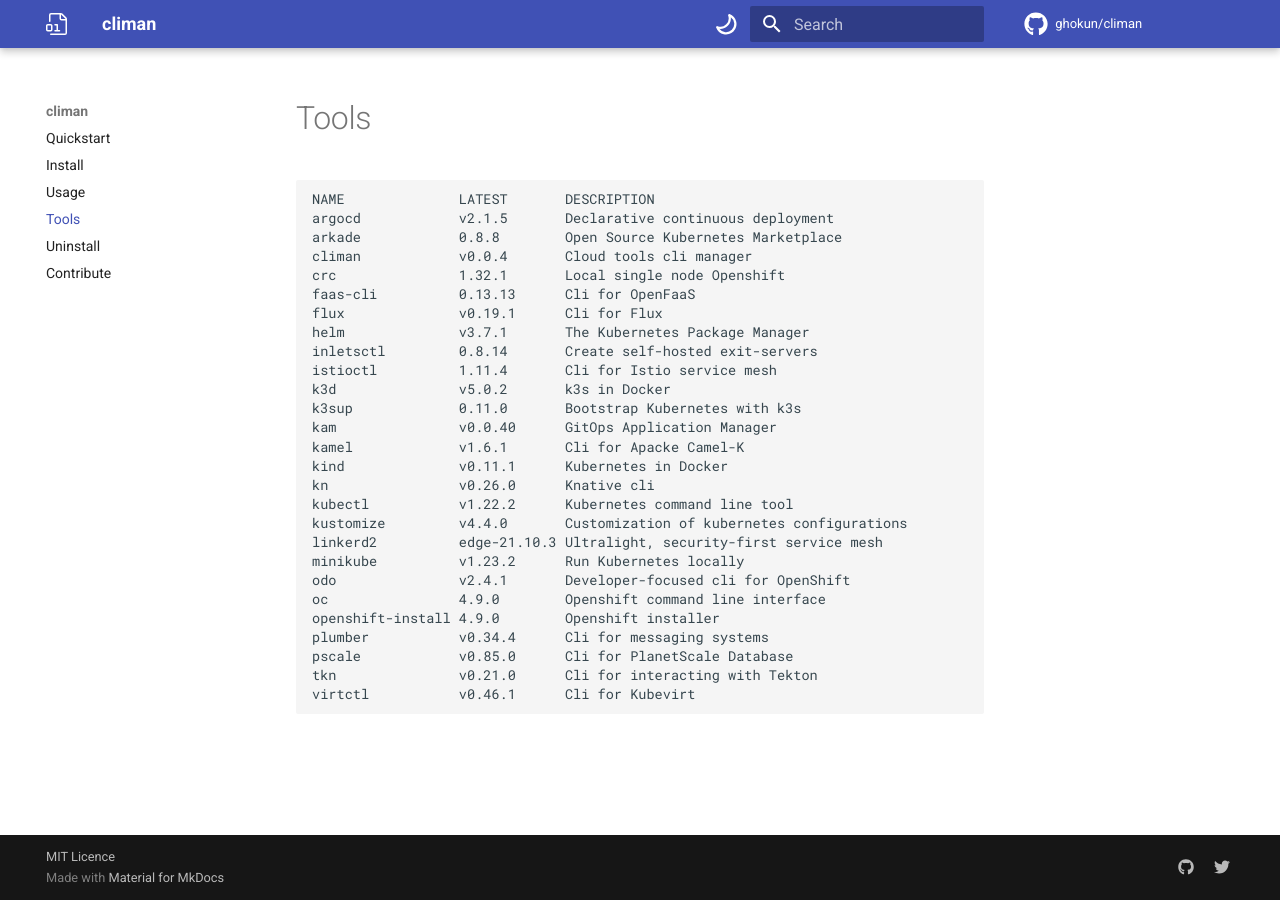
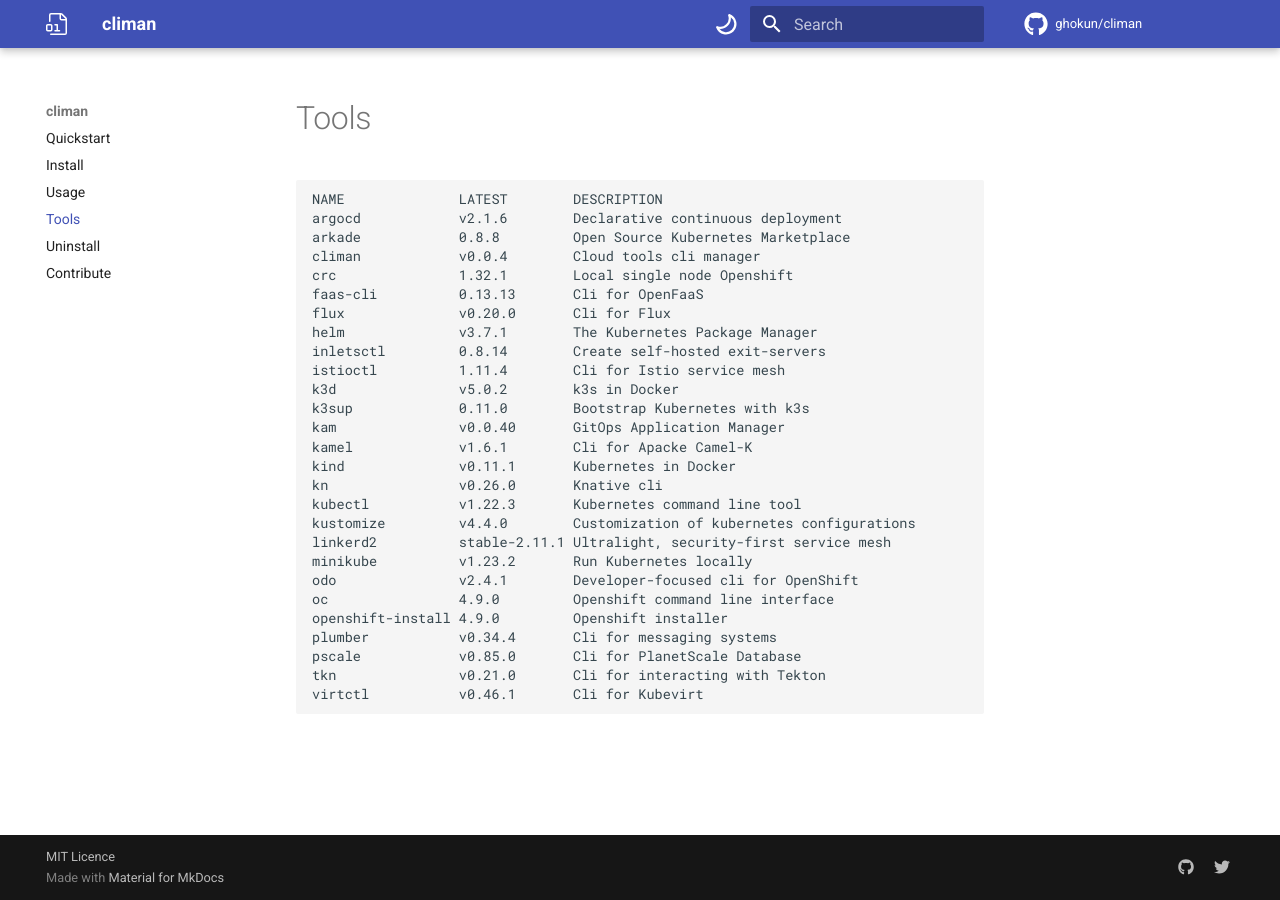
Before and after one commit to ghokun/climan-runner, an MkDocs documentation site: the page built from docs/tools.md, in a window 1280 px wide. Built offline with MkDocs 1.6.1 and Material for MkDocs 9.7.7, drawn with Linux system fonts in a browser that asks for light colours; comment, search, counter and statistics services are not loaded.

Commit message:
Actions commit

````diff
--- a/docs/argocd/latest.json
+++ b/docs/argocd/latest.json
@@ -1 +1 @@
-{"version":"v2.1.5","supports":521,"platforms":{"darwin_amd64":{"url":"https://github.com/argoproj/argo-cd/releases/download/v2.1.5/argocd-darwin-amd64"},"linux_amd64":{"url":"https://github.com/argoproj/argo-cd/releases/download/v2.1.5/argocd-linux-amd64"},"windows_amd64":{"url":"https://github.com/argoproj/argo-cd/releases/download/v2.1.5/argocd-windows-amd64.exe"}}}
+{"version":"v2.1.6","supports":521,"platforms":{"darwin_amd64":{"url":"https://github.com/argoproj/argo-cd/releases/download/v2.1.6/argocd-darwin-amd64"},"linux_amd64":{"url":"https://github.com/argoproj/argo-cd/releases/download/v2.1.6/argocd-linux-amd64"},"windows_amd64":{"url":"https://github.com/argoproj/argo-cd/releases/download/v2.1.6/argocd-windows-amd64.exe"}}}
--- a/docs/argocd/versions.json
+++ b/docs/argocd/versions.json
@@ -1 +1 @@
-{"supports":521,"versions":["v2.1.5","v2.1.4","v2.1.3","v2.1.2","v2.1.1","v2.1.0","v2.1.0-rc3","v2.1.0-rc2","v2.1.0-rc1","v2.0.5","v2.0.4","v2.0.3","v2.0.2","v2.0.1","v2.0.0","v2.0.0-rc4","v2.0.0-rc3","v2.0.0-rc2","v2.0.0-rc1","v1.7.14","v1.8.7","v1.8.6","v1.7.13","v1.8.5","v1.7.12","v1.8.4","v1.8.3","v1.8.2","v1.8.1","v1.7.11","v1.8.0","v1.8.0-rc2","v1.8.0-rc1","v1.7.10","v1.7.9","v1.7.8","v1.7.7","v1.7.6","v1.7.5","v1.7.4","v1.7.3","v1.7.2","v1.7.1","v1.7.0","v1.7.0-rc1","v1.6.2","v1.6.1","v1.6.0","v1.5.8","v1.6.0-rc2","v1.5.7","v1.6.0-rc1","v1.5.6","v1.5.5","v1.5.4","v1.5.3","v1.4.3","v1.5.2","v1.5.1","v1.5.0","v1.5.0-rc3","v1.5.0-rc2","v1.5.0-rc1","v1.4.2","v1.4.1","v1.4.0","v1.4.0-rc1","v1.3.6","v1.3.5","v1.3.4","v1.3.3","v1.3.2","v1.3.1","v1.3.0","v1.3.0-rc5","v1.3.0-rc4","v1.2.5","v1.3.0-rc3","v1.3.0-rc2","v1.2.4","v1.3.0-rc1","v1.2.3","v1.2.2","v1.2.1","v1.2.0","v1.2.0-rc2","v1.2.0-rc1","v1.1.2","v1.1.1","v1.1.0","v1.1.0-rc8","v1.1.0-rc7","v1.1.0-rc6","v1.1.0-rc5","v1.1.0-rc4","v1.1.0-rc3","v1.1.0-rc2","v1.0.2","v1.1.0-rc1","v1.0.1"]}
+{"supports":521,"versions":["v2.1.6","v2.1.5","v2.1.4","v2.1.3","v2.1.2","v2.1.1","v2.1.0","v2.1.0-rc3","v2.1.0-rc2","v2.1.0-rc1","v2.0.5","v2.0.4","v2.0.3","v2.0.2","v2.0.1","v2.0.0","v2.0.0-rc4","v2.0.0-rc3","v2.0.0-rc2","v2.0.0-rc1","v1.7.14","v1.8.7","v1.8.6","v1.7.13","v1.8.5","v1.7.12","v1.8.4","v1.8.3","v1.8.2","v1.8.1","v1.7.11","v1.8.0","v1.8.0-rc2","v1.8.0-rc1","v1.7.10","v1.7.9","v1.7.8","v1.7.7","v1.7.6","v1.7.5","v1.7.4","v1.7.3","v1.7.2","v1.7.1","v1.7.0","v1.7.0-rc1","v1.6.2","v1.6.1","v1.6.0","v1.5.8","v1.6.0-rc2","v1.5.7","v1.6.0-rc1","v1.5.6","v1.5.5","v1.5.4","v1.5.3","v1.4.3","v1.5.2","v1.5.1","v1.5.0","v1.5.0-rc3","v1.5.0-rc2","v1.5.0-rc1","v1.4.2","v1.4.1","v1.4.0","v1.4.0-rc1","v1.3.6","v1.3.5","v1.3.4","v1.3.3","v1.3.2","v1.3.1","v1.3.0","v1.3.0-rc5","v1.3.0-rc4","v1.2.5","v1.3.0-rc3","v1.3.0-rc2","v1.2.4","v1.3.0-rc1","v1.2.3","v1.2.2","v1.2.1","v1.2.0","v1.2.0-rc2","v1.2.0-rc1","v1.1.2","v1.1.1","v1.1.0","v1.1.0-rc8","v1.1.0-rc7","v1.1.0-rc6","v1.1.0-rc5","v1.1.0-rc4","v1.1.0-rc3","v1.1.0-rc2","v1.0.2","v1.1.0-rc1"]}
--- a/docs/flux/versions.json
+++ b/docs/flux/versions.json
@@ -1 +1 @@
-{"supports":827,"versions":["v0.19.1","v0.19.0","v0.18.3","v0.18.2","v0.18.1","v0.18.0","v0.17.2","v0.17.1","v0.17.0","v0.16.2","v0.16.1","v0.16.0","v0.15.3","v0.15.2","v0.15.1","v0.15.0","v0.14.2","v0.14.1","v0.14.0","v0.13.4","v0.13.3","v0.13.2","v0.13.1","v0.13.0","v0.12.3","v0.12.2","v0.12.1","v0.12.0","v0.11.0","v0.10.0","v0.9.1","v0.9.0","v0.8.2","v0.8.1","v0.8.0","v0.7.7","v0.7.6","v0.7.5","v0.7.4","v0.7.3","v0.7.2","v0.7.1","v0.7.0","v0.6.3","v0.6.2","v0.6.1","v0.6.0","v0.5.9","v0.5.8","v0.5.7","v0.5.6","v0.5.5","v0.5.4","v0.5.3","v0.5.2","v0.5.1","v0.5.0","v0.4.3","v0.4.2","v0.4.1","v0.4.0","v0.3.0","v0.2.6","v0.2.5","v0.2.4","v0.2.3","v0.2.2","v0.2.1","v0.2.0","v0.1.8","v0.1.7","v0.1.6","v0.1.5","v0.1.4","v0.1.3","v0.1.2","v0.1.1","v0.1.0","v0.0.28","v0.0.27","v0.0.26","v0.0.25","v0.0.24","v0.0.23","v0.0.22","v0.0.21","v0.0.20","v0.0.19","v0.0.18","v0.0.17","v0.0.16","v0.0.15","v0.0.14","v0.0.13","v0.0.12","v0.0.11","v0.0.10","v0.0.9","v0.0.8","v0.0.7"]}
+{"supports":827,"versions":["v0.20.0","v0.19.1","v0.19.0","v0.18.3","v0.18.2","v0.18.1","v0.18.0","v0.17.2","v0.17.1","v0.17.0","v0.16.2","v0.16.1","v0.16.0","v0.15.3","v0.15.2","v0.15.1","v0.15.0","v0.14.2","v0.14.1","v0.14.0","v0.13.4","v0.13.3","v0.13.2","v0.13.1","v0.13.0","v0.12.3","v0.12.2","v0.12.1","v0.12.0","v0.11.0","v0.10.0","v0.9.1","v0.9.0","v0.8.2","v0.8.1","v0.8.0","v0.7.7","v0.7.6","v0.7.5","v0.7.4","v0.7.3","v0.7.2","v0.7.1","v0.7.0","v0.6.3","v0.6.2","v0.6.1","v0.6.0","v0.5.9","v0.5.8","v0.5.7","v0.5.6","v0.5.5","v0.5.4","v0.5.3","v0.5.2","v0.5.1","v0.5.0","v0.4.3","v0.4.2","v0.4.1","v0.4.0","v0.3.0","v0.2.6","v0.2.5","v0.2.4","v0.2.3","v0.2.2","v0.2.1","v0.2.0","v0.1.8","v0.1.7","v0.1.6","v0.1.5","v0.1.4","v0.1.3","v0.1.2","v0.1.1","v0.1.0","v0.0.28","v0.0.27","v0.0.26","v0.0.25","v0.0.24","v0.0.23","v0.0.22","v0.0.21","v0.0.20","v0.0.19","v0.0.18","v0.0.17","v0.0.16","v0.0.15","v0.0.14","v0.0.13","v0.0.12","v0.0.11","v0.0.10","v0.0.9","v0.0.8"]}
--- a/docs/kubectl/versions.json
+++ b/docs/kubectl/versions.json
@@ -1 +1 @@
-{"supports":1023,"versions":["v1.23.0-alpha.3","v1.22.2","v1.21.5","v1.20.11","v1.19.15","v1.23.0-alpha.2","v1.22.1","v1.23.0-alpha.1","v1.21.4","v1.20.10","v1.19.14","v1.22.0","v1.22.0-rc.0","v1.21.3","v1.20.9","v1.19.13","v1.22.0-beta.2","v1.22.0-beta.1","v1.22.0-beta.0","v1.21.2","v1.20.8","v1.19.12","v1.18.20","v1.22.0-alpha.3","v1.22.0-alpha.2","v1.21.1","v1.20.7","v1.19.11","v1.18.19","v1.22.0-alpha.1","v1.18.18","v1.19.10","v1.20.6","v1.21.0","v1.21.0-rc.0","v1.20.5","v1.19.9","v1.18.17","v1.21.0-beta.1","v1.21.0-beta.0","v1.20.4","v1.20.3","v1.19.8","v1.18.16","v1.21.0-alpha.3","v1.21.0-alpha.2","v1.21.0-alpha.1","v1.20.2","v1.19.7","v1.18.15","v1.17.17","v1.20.1","v1.19.6","v1.18.14","v1.17.16","v1.18.13","v1.17.15","v1.19.5","v1.20.0","v1.20.0-rc.0","v1.20.0-beta.2","v1.18.12","v1.19.4","v1.17.14","v1.20.0-beta.1","v1.20.0-beta.0","v1.20.0-alpha.3","v1.18.10","v1.17.13","v1.19.3","v1.20.0-alpha.2","v1.20.0-alpha.1","v1.19.2","v1.18.9","v1.17.12","v1.19.1","v1.16.15","v1.19.0","v1.18.8","v1.17.11","v1.16.14","v1.19.0-rc.4","v1.19.0-rc.3","v1.19.0-rc.2","v1.17.9","v1.16.13","v1.18.6","v1.19.0-rc.1","v1.16.12","v1.18.5","v1.17.8","v1.16.12-rc.1","v1.17.8-rc.1","v1.18.5-rc.1","v1.18.4","v1.17.7","v1.16.11","v1.19.0-beta.2","v1.19.0-beta.1","v1.16.10"]}
+{"supports":1023,"versions":["v1.22.3","v1.21.6","v1.20.12","v1.19.16","v1.23.0-alpha.3","v1.22.2","v1.21.5","v1.20.11","v1.19.15","v1.23.0-alpha.2","v1.22.1","v1.23.0-alpha.1","v1.21.4","v1.20.10","v1.19.14","v1.22.0","v1.22.0-rc.0","v1.21.3","v1.20.9","v1.19.13","v1.22.0-beta.2","v1.22.0-beta.1","v1.22.0-beta.0","v1.21.2","v1.20.8","v1.19.12","v1.18.20","v1.22.0-alpha.3","v1.22.0-alpha.2","v1.21.1","v1.20.7","v1.19.11","v1.18.19","v1.22.0-alpha.1","v1.18.18","v1.19.10","v1.20.6","v1.21.0","v1.21.0-rc.0","v1.20.5","v1.19.9","v1.18.17","v1.21.0-beta.1","v1.21.0-beta.0","v1.20.4","v1.20.3","v1.19.8","v1.18.16","v1.21.0-alpha.3","v1.21.0-alpha.2","v1.21.0-alpha.1","v1.20.2","v1.19.7","v1.18.15","v1.17.17","v1.20.1","v1.19.6","v1.18.14","v1.17.16","v1.18.13","v1.17.15","v1.19.5","v1.20.0","v1.20.0-rc.0","v1.20.0-beta.2","v1.18.12","v1.19.4","v1.17.14","v1.20.0-beta.1","v1.20.0-beta.0","v1.20.0-alpha.3","v1.18.10","v1.17.13","v1.19.3","v1.20.0-alpha.2","v1.20.0-alpha.1","v1.19.2","v1.18.9","v1.17.12","v1.19.1","v1.16.15","v1.19.0","v1.18.8","v1.17.11","v1.16.14","v1.19.0-rc.4","v1.19.0-rc.3","v1.19.0-rc.2","v1.17.9","v1.16.13","v1.18.6","v1.19.0-rc.1","v1.16.12","v1.18.5","v1.17.8","v1.16.12-rc.1","v1.17.8-rc.1","v1.18.5-rc.1","v1.18.4","v1.17.7"]}
--- a/docs/linkerd2/versions.json
+++ b/docs/linkerd2/versions.json
@@ -1 +1 @@
-{"supports":571,"versions":["edge-21.10.3","edge-21.10.2","edge-21.10.1","stable-2.11.0","edge-21.9.5","edge-21.9.4","edge-21.9.3","edge-21.9.2","edge-21.9.1","edge-21.8.4","edge-21.8.3","edge-21.8.2","edge-21.8.1","edge-21.7.5","edge-21.7.4","edge-21.7.3","edge-21.7.2","edge-21.7.1","edge-21.6.5","edge-21.6.3","edge-21.6.2","edge-21.6.1","edge-21.5.3","edge-21.5.2","stable-2.10.2","edge-21.5.1","stable-2.9.5","edge-21.4.5","edge-21.4.4","stable-2.10.1","edge-21.4.3","edge-21.4.2","edge-21.4.1","edge-21.3.4","edge-21.3.3","stable-2.10.0","edge-21.3.2","edge-21.3.1","edge-21.2.4","stable-2.9.4","edge-21.2.3","edge-21.2.2","stable-2.9.3","edge-21.2.1","edge-21.1.4","edge-21.1.3","edge-21.1.2","stable-2.9.2","edge-21.1.1","edge-20.12.4","edge-20.12.3","stable-2.9.1","edge-20.12.1","edge-20.11.5","edge-20.11.4","edge-20.11.3","edge-20.11.2","stable-2.9.0","edge-20.11.1","edge-20.10.6","edge-20.10.5","edge-20.10.4","edge-20.10.3","edge-20.10.2","edge-20.10.1","edge-20.9.4","edge-20.9.3","edge-20.9.2","edge-20.9.1","edge-20.8.4","edge-20.8.3","edge-20.8.2","edge-20.8.1","edge-20.7.5","edge-20.7.4","edge-20.7.3","edge-20.7.2","edge-20.7.1","edge-20.6.4","stable-2.8.1","edge-20.6.3","stable-2.8.0","edge-20.6.2","edge-20.6.1","edge-20.5.5","edge-20.5.4","edge-20.5.3","edge-20.5.2","edge-20.5.1","edge-20.4.5","edge-20.4.4","edge-20.4.3","edge-20.4.2","stable-2.7.1","edge-20.4.1","edge-20.3.4","edge-20.3.3","edge-20.3.2","edge-20.3.1","edge-20.2.3"]}
+{"supports":571,"versions":["stable-2.11.1","edge-21.10.3","edge-21.10.2","edge-21.10.1","stable-2.11.0","edge-21.9.5","edge-21.9.4","edge-21.9.3","edge-21.9.2","edge-21.9.1","edge-21.8.4","edge-21.8.3","edge-21.8.2","edge-21.8.1","edge-21.7.5","edge-21.7.4","edge-21.7.3","edge-21.7.2","edge-21.7.1","edge-21.6.5","edge-21.6.3","edge-21.6.2","edge-21.6.1","edge-21.5.3","edge-21.5.2","stable-2.10.2","edge-21.5.1","stable-2.9.5","edge-21.4.5","edge-21.4.4","stable-2.10.1","edge-21.4.3","edge-21.4.2","edge-21.4.1","edge-21.3.4","edge-21.3.3","stable-2.10.0","edge-21.3.2","edge-21.3.1","edge-21.2.4","stable-2.9.4","edge-21.2.3","edge-21.2.2","stable-2.9.3","edge-21.2.1","edge-21.1.4","edge-21.1.3","edge-21.1.2","stable-2.9.2","edge-21.1.1","edge-20.12.4","edge-20.12.3","stable-2.9.1","edge-20.12.1","edge-20.11.5","edge-20.11.4","edge-20.11.3","edge-20.11.2","stable-2.9.0","edge-20.11.1","edge-20.10.6","edge-20.10.5","edge-20.10.4","edge-20.10.3","edge-20.10.2","edge-20.10.1","edge-20.9.4","edge-20.9.3","edge-20.9.2","edge-20.9.1","edge-20.8.4","edge-20.8.3","edge-20.8.2","edge-20.8.1","edge-20.7.5","edge-20.7.4","edge-20.7.3","edge-20.7.2","edge-20.7.1","edge-20.6.4","stable-2.8.1","edge-20.6.3","stable-2.8.0","edge-20.6.2","edge-20.6.1","edge-20.5.5","edge-20.5.4","edge-20.5.3","edge-20.5.2","edge-20.5.1","edge-20.4.5","edge-20.4.4","edge-20.4.3","edge-20.4.2","stable-2.7.1","edge-20.4.1","edge-20.3.4","edge-20.3.3","edge-20.3.2","edge-20.3.1"]}
--- a/docs/minikube/versions.json
+++ b/docs/minikube/versions.json
@@ -1 +1 @@
-{"supports":763,"versions":["v1.23.2","v1.23.1","v1.23.0","v1.22.0","v1.22.0-beta.0","v1.21.0","v1.21.0-beta.0","v1.20.0","v1.20.0-beta.0","v1.19.0","v1.19.0-beta.0","v1.18.1","v1.18.0","v1.18.0-beta.0","v1.17.1","v1.17.0","v1.16.0","v1.16.0-beta.0","v1.15.1","v1.15.0","v1.14.2","v1.14.1","v1.14.0","v1.14.0-beta.0","v1.13.1","v1.13.0","v1.12.3","v1.12.2","v1.12.1","v1.12.0","v1.12.0-beta.1","v1.12.0-beta.0","v1.11.0","v1.10.1","v1.10.0","v1.10.0-beta.2","v1.10.0-beta.1","v1.10.0-beta.0","v1.9.2","v1.9.1","v1.9.0","v1.9.0-beta.2","v1.9.0-beta.1","v1.8.2","v1.8.1","v1.8.0","v1.7.3","v1.7.2","v1.7.1","v1.7.0","v1.7.0-beta.2","v1.7.0-beta.1","v1.7.0-beta.0","v1.6.2","v1.6.1","v1.6.0","v1.6.0-beta.1","v1.6.0-beta.0","v1.5.2","v1.5.1","v1.5.0","v1.5.0-beta.0","v1.4.0","v1.4.0-beta.2","v1.4.0-beta.1","v1.4.0-beta.0","v1.3.1","v1.3.0","v1.2.0","v1.1.1","v1.1.0","v1.0.1","v1.0.0","v0.35.0","v0.34.1","v0.34.0","v0.33.1","v0.33.0","v0.32.0","v0.31.0","v0.30.0","v0.29.0","v0.28.2","v0.28.1","v0.28.0","v0.27.0","v0.26.1","v0.26.0","v0.25.2","v0.25.1","v0.25.0","v0.24.1","v0.24.0","v0.23.0","v0.22.3","v0.22.2","v0.22.1","v0.22.0","v0.21.0","v0.20.0"]}
+{"supports":763,"versions":["v1.24.0-beta.0","v1.23.2","v1.23.1","v1.23.0","v1.22.0","v1.22.0-beta.0","v1.21.0","v1.21.0-beta.0","v1.20.0","v1.20.0-beta.0","v1.19.0","v1.19.0-beta.0","v1.18.1","v1.18.0","v1.18.0-beta.0","v1.17.1","v1.17.0","v1.16.0","v1.16.0-beta.0","v1.15.1","v1.15.0","v1.14.2","v1.14.1","v1.14.0","v1.14.0-beta.0","v1.13.1","v1.13.0","v1.12.3","v1.12.2","v1.12.1","v1.12.0","v1.12.0-beta.1","v1.12.0-beta.0","v1.11.0","v1.10.1","v1.10.0","v1.10.0-beta.2","v1.10.0-beta.1","v1.10.0-beta.0","v1.9.2","v1.9.1","v1.9.0","v1.9.0-beta.2","v1.9.0-beta.1","v1.8.2","v1.8.1","v1.8.0","v1.7.3","v1.7.2","v1.7.1","v1.7.0","v1.7.0-beta.2","v1.7.0-beta.1","v1.7.0-beta.0","v1.6.2","v1.6.1","v1.6.0","v1.6.0-beta.1","v1.6.0-beta.0","v1.5.2","v1.5.1","v1.5.0","v1.5.0-beta.0","v1.4.0","v1.4.0-beta.2","v1.4.0-beta.1","v1.4.0-beta.0","v1.3.1","v1.3.0","v1.2.0","v1.1.1","v1.1.0","v1.0.1","v1.0.0","v0.35.0","v0.34.1","v0.34.0","v0.33.1","v0.33.0","v0.32.0","v0.31.0","v0.30.0","v0.29.0","v0.28.2","v0.28.1","v0.28.0","v0.27.0","v0.26.1","v0.26.0","v0.25.2","v0.25.1","v0.25.0","v0.24.1","v0.24.0","v0.23.0","v0.22.3","v0.22.2","v0.22.1","v0.22.0","v0.21.0"]}
--- a/docs/tools.md
+++ b/docs/tools.md
@@ -1,29 +1,29 @@
 ```
-NAME              LATEST       DESCRIPTION
-argocd            v2.1.5       Declarative continuous deployment
-arkade            0.8.8        Open Source Kubernetes Marketplace
-climan            v0.0.4       Cloud tools cli manager
-crc               1.32.1       Local single node Openshift
-faas-cli          0.13.13      Cli for OpenFaaS
-flux              v0.19.1      Cli for Flux
-helm              v3.7.1       The Kubernetes Package Manager
-inletsctl         0.8.14       Create self-hosted exit-servers
-istioctl          1.11.4       Cli for Istio service mesh
-k3d               v5.0.2       k3s in Docker
-k3sup             0.11.0       Bootstrap Kubernetes with k3s
-kam               v0.0.40      GitOps Application Manager
-kamel             v1.6.1       Cli for Apacke Camel-K
-kind              v0.11.1      Kubernetes in Docker
-kn                v0.26.0      Knative cli
-kubectl           v1.22.2      Kubernetes command line tool
-kustomize         v4.4.0       Customization of kubernetes configurations
-linkerd2          edge-21.10.3 Ultralight, security-first service mesh
-minikube          v1.23.2      Run Kubernetes locally
-odo               v2.4.1       Developer-focused cli for OpenShift
-oc                4.9.0        Openshift command line interface
-openshift-install 4.9.0        Openshift installer
-plumber           v0.34.4      Cli for messaging systems
-pscale            v0.85.0      Cli for PlanetScale Database
-tkn               v0.21.0      Cli for interacting with Tekton
-virtctl           v0.46.1      Cli for Kubevirt
+NAME              LATEST        DESCRIPTION
+argocd            v2.1.6        Declarative continuous deployment
+arkade            0.8.8         Open Source Kubernetes Marketplace
+climan            v0.0.4        Cloud tools cli manager
+crc               1.32.1        Local single node Openshift
+faas-cli          0.13.13       Cli for OpenFaaS
+flux              v0.20.0       Cli for Flux
+helm              v3.7.1        The Kubernetes Package Manager
+inletsctl         0.8.14        Create self-hosted exit-servers
+istioctl          1.11.4        Cli for Istio service mesh
+k3d               v5.0.2        k3s in Docker
+k3sup             0.11.0        Bootstrap Kubernetes with k3s
+kam               v0.0.40       GitOps Application Manager
+kamel             v1.6.1        Cli for Apacke Camel-K
+kind              v0.11.1       Kubernetes in Docker
+kn                v0.26.0       Knative cli
+kubectl           v1.22.3       Kubernetes command line tool
+kustomize         v4.4.0        Customization of kubernetes configurations
+linkerd2          stable-2.11.1 Ultralight, security-first service mesh
+minikube          v1.23.2       Run Kubernetes locally
+odo               v2.4.1        Developer-focused cli for OpenShift
+oc                4.9.0         Openshift command line interface
+openshift-install 4.9.0         Openshift installer
+plumber           v0.34.4       Cli for messaging systems
+pscale            v0.85.0       Cli for PlanetScale Database
+tkn               v0.21.0       Cli for interacting with Tekton
+virtctl           v0.46.1       Cli for Kubevirt
 ```
````
Also changed, not shown: docs/flux/latest.json (+1 -1 lines), docs/kubectl/latest.json (+1 -1 lines), docs/linkerd2/latest.json (+1 -1 lines), docs/oc/versions.json (+1 -1 lines), docs/openshift-install/versions.json (+1 -1 lines), docs/tools.json (+1 -1 lines).
